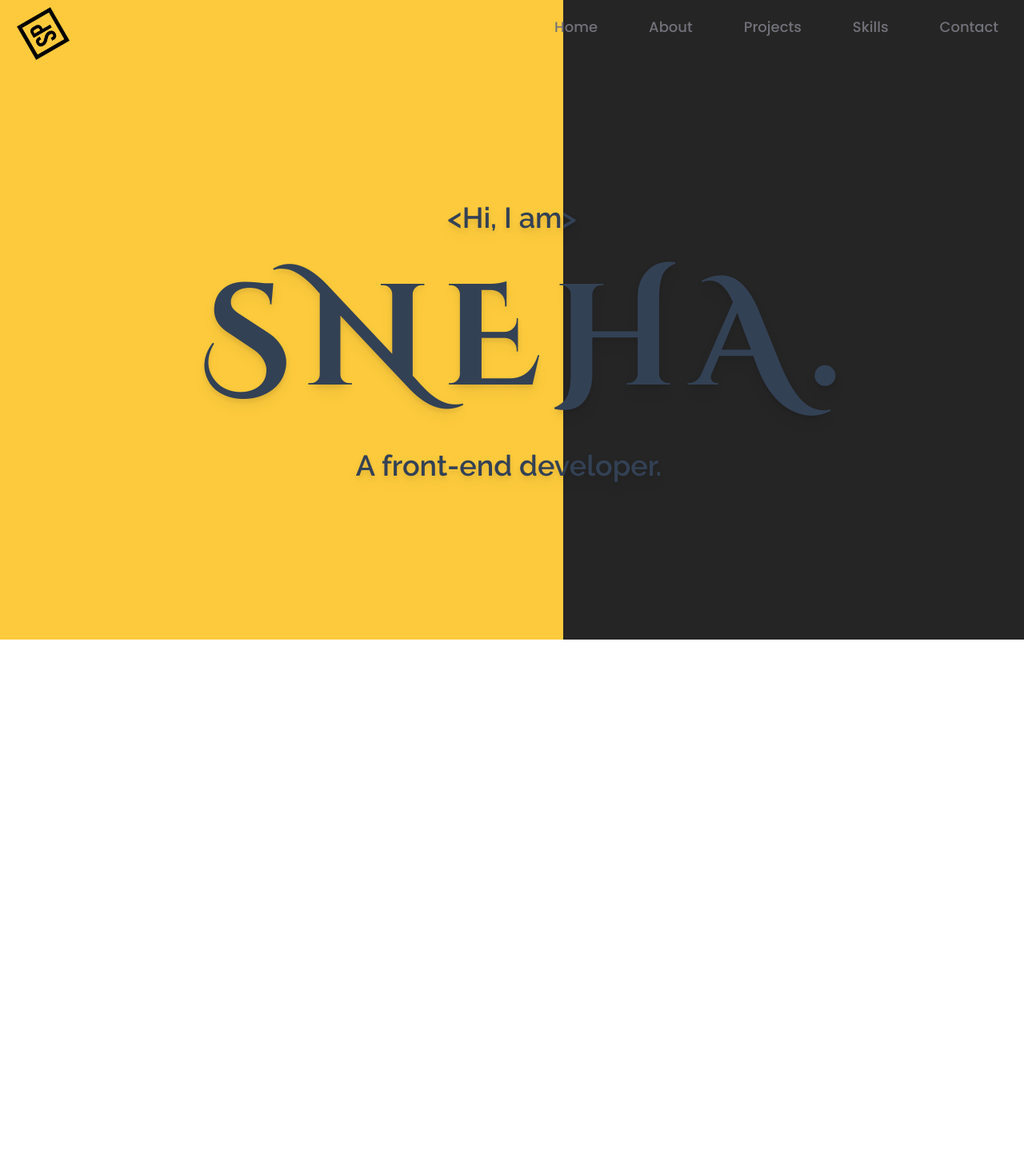
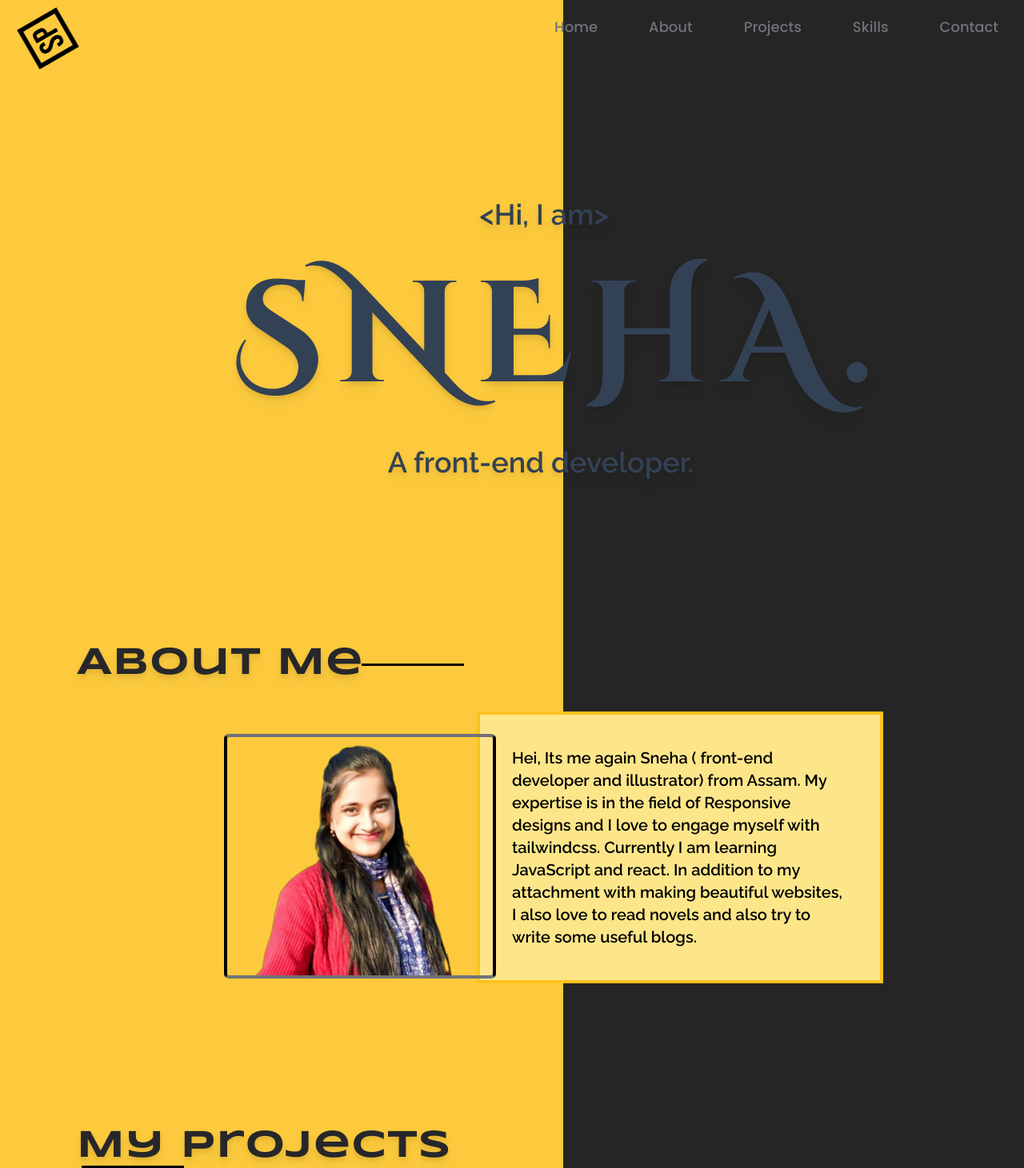
Before and after one commit to snehap02/my-portfolio, a website built with Vite: page index.html in a window 1280 px wide. Shown: the whole page at 80% size. Before the commit the page ends 800 px from the top, so only its background shows below. Built offline with nearby package versions, Linux system fonts and the light colour scheme.

Commit message:
about section completed

```diff
--- a/index.html
+++ b/index.html
@@ -11,14 +11,14 @@
 </head>
 <body class="bg-back overflow-x-hidden mx-5 flex flex-col lg:mx-8 cursor-pointer">
 
-    <nav class="md:flex md:justify-between">
-        <div><img src="/images/logo.png" alt="" class="w-16 lg:w-20 py-2 -ml-3 animate-spin-slow"></div>
-        <ul class="hidden md:flex md:gap-12 lg:gap-14 xl:gap-16 md:text-zinc-500 md:font-medium md:mt-5">
-            <li class="md:text-lg md:font-poppins md:hover:underline-offset-4 md:hover:underline"><a href="#home"></a>Home</li>
-            <li class="md:text-lg md:font-poppins md:hover:underline-offset-4 md:hover:underline"><a href="#about"></a>About</li>
-            <li class="md:text-lg md:font-poppins md:hover:underline-offset-4 md:hover:underline"><a href="#projects"></a>Projects</li>
-            <li class="md:text-lg md:font-poppins md:hover:underline-offset-4 md:hover:underline"><a href="#skills"></a>Skills</li>
-            <li class="md:text-lg md:font-poppins md:hover:underline-offset-4 md:hover:underline"><a href="#contact"></a>Contact</li>
+    <nav class="md:flex md:justify-between w-full">
+        <div><img src="/images/logo.png" alt="" class="w-16 lg:w-20 py-2 -ml-3 animate-spin-slow fixed"></div>
+        <ul class="hidden md:flex lg:-ml-16 md:-ml-20 md:gap-8 lg:gap-14 xl:gap-16 md:text-zinc-500 md:font-medium md:mt-5">
+            <li class="md:text-lg md:font-poppins md:hover:underline-offset-4 md:hover:underline"><a href="#home">Home</a></li>
+            <li class="md:text-lg md:font-poppins md:hover:underline-offset-4 md:hover:underline"><a href="#about">About</a></li>
+            <li class="md:text-lg md:font-poppins md:hover:underline-offset-4 md:hover:underline"><a href="#projects">Projects</a></li>
+            <li class="md:text-lg md:font-poppins md:hover:underline-offset-4 md:hover:underline"><a href="#skills">Skills</a></li>
+            <li class="md:text-lg md:font-poppins md:hover:underline-offset-4 md:hover:underline"><a href="#contact">Contact</a></li>
         </ul>
     </nav>
 
@@ -54,10 +54,27 @@
         </div>
     </nav>
 
-    <section class="hero-section md:mt-20 lg:flex lg:flex-col lg:text-center xl:mt-40" id="home">
-        <div class="mt-2 font-raleway text-xl sm:text-4xl font-bold text-slate-700 drop-shadow-lg shadow-black ">&lt;Hi, I am&gt;</div>
+    <section class="hero-section mt-20 md:mt-32 lg:flex lg:flex-col lg:text-center xl:mt-40 md:ml-20" id="home">
+        <div class="mt-10 font-raleway text-xl sm:text-4xl font-bold text-slate-700 drop-shadow-lg shadow-black ">&lt;Hi, I am&gt;</div>
         <h1 class="text-[100px] font-poppins text-slate-700 font-extrabold uppercase drop-shadow-lg shadow-black sm:text-[120px] sm:ml-10 sm:font-cinzel lg:tracking-widest lg:text-[150px] xl:text-[180px] hover:text-black">Sneha.</h1>
         <h1 class="text-slate-700 font-raleway text-xl font-bold ml-28 drop-shadow-lg shadow-black sm:text-4xl sm:ml-36 lg:-ml-2">A front-end developer.</h1>
+    </section>
+
+    <section class="about-section mt-20" id="about">
+        <h1 class="relative text-2xl sm:text-3xl md:text-4xl lg:text-5xl lg:mt-32 md:mt-16 sm:mt-12 font-syncopate font-semibold text-zinc-800 drop-shadow-lg tracking-wide lg:ml-16">About Me</h1>
+        <div class="absolute w-32 h-[3px] bg-black -mt-5 ml-48 sm:ml-[230px] md:ml-72 lg:ml-[420px] lg:-mt-6"></div>
+        <div class="md:grid md:grid-cols-2 md:gap-44 lg:xl-8 xl:px-10">
+            <img src="/images/WhatsApp_Image_2021-11-08_at_09.21.12-removebg-preview.png" alt="" class=" hidden md:block md:w-80 md:border-4 md:border-x-black md:border-y-zinc-500 md:mt-16 md:ml-16 md:rounded-md lg:ml-32 md:z-50 xl:ml-52 2xl:ml-72 xl:w-[340px]">
+            <h1 class="mt-10 mb-20 bg-amber-200 mx-4 p-5 font-raleway text-md sm:text-lg lg:text-xl font-semibold ring-4 ring-yellow sm:p-10 sm:mx-12 md:w-[400px] md:-ml-32 lg:w-[500px]">
+                Hei, Its me again Sneha ( front-end developer and illustrator) from Assam. My expertise is in the field of Responsive designs and I love to engage myself with tailwindcss. Currently I am learning JavaScript and react. In addition to my attachment with making beautiful websites, I also love to read novels and also try to write some useful blogs.
+            </h1>
+        </div>
+    </section>
+
+    <section class="about-section -mt-6" id="about">
+        <h1 class="relative text-2xl sm:text-3xl md:text-4xl lg:text-5xl lg:mt-32 md:mt-16 sm:mt-12 font-syncopate font-semibold text-zinc-800 drop-shadow-lg tracking-wide lg:ml-16">My projects</h1>
+        <div class="absolute w-32 h-[3px] bg-black lg:ml-[70px]"></div>
+
     </section>
 
 
--- a/style.css
+++ b/style.css
@@ -1,4 +1,4 @@
-@import url('https://fonts.googleapis.com/css2?family=Cinzel+Decorative:wght@400;700&family=Montserrat:wght@300;400;500;600;700;800&family=Poppins:wght@200;300;400;500&family=Rajdhani:wght@400;500&family=Raleway:wght@300;400;500;600&family=Source+Code+Pro:wght@400;500&display=swap');
+@import url('https://fonts.googleapis.com/css2?family=Cinzel+Decorative:wght@400;700&family=Montserrat:wght@300;400;500;600;700;800&family=Poppins:wght@200;300;400;500&family=Rajdhani:wght@400;500&family=Raleway:wght@300;400;500;600&family=Source+Code+Pro:wght@400;500&family=Syncopate:wght@400;700&display=swap');
 
 @tailwind base;
 @tailwind components;
--- a/tailwind.config.js
+++ b/tailwind.config.js
@@ -9,7 +9,8 @@ module.exports = {
         rajdhani: 'Rajdhani',
         raleway: 'Raleway',
         source: 'Source Code Pro',
-        cinzel: 'Cinzel Decorative'
+        cinzel: 'Cinzel Decorative',
+        syncopate: 'Syncopate'
       },
       colors:{
         smallhead: '#b8c1ec',
```
Also changed, not shown: images/WhatsApp_Image_2021-11-08_at_09.21.12-removebg-preview.png (added).
